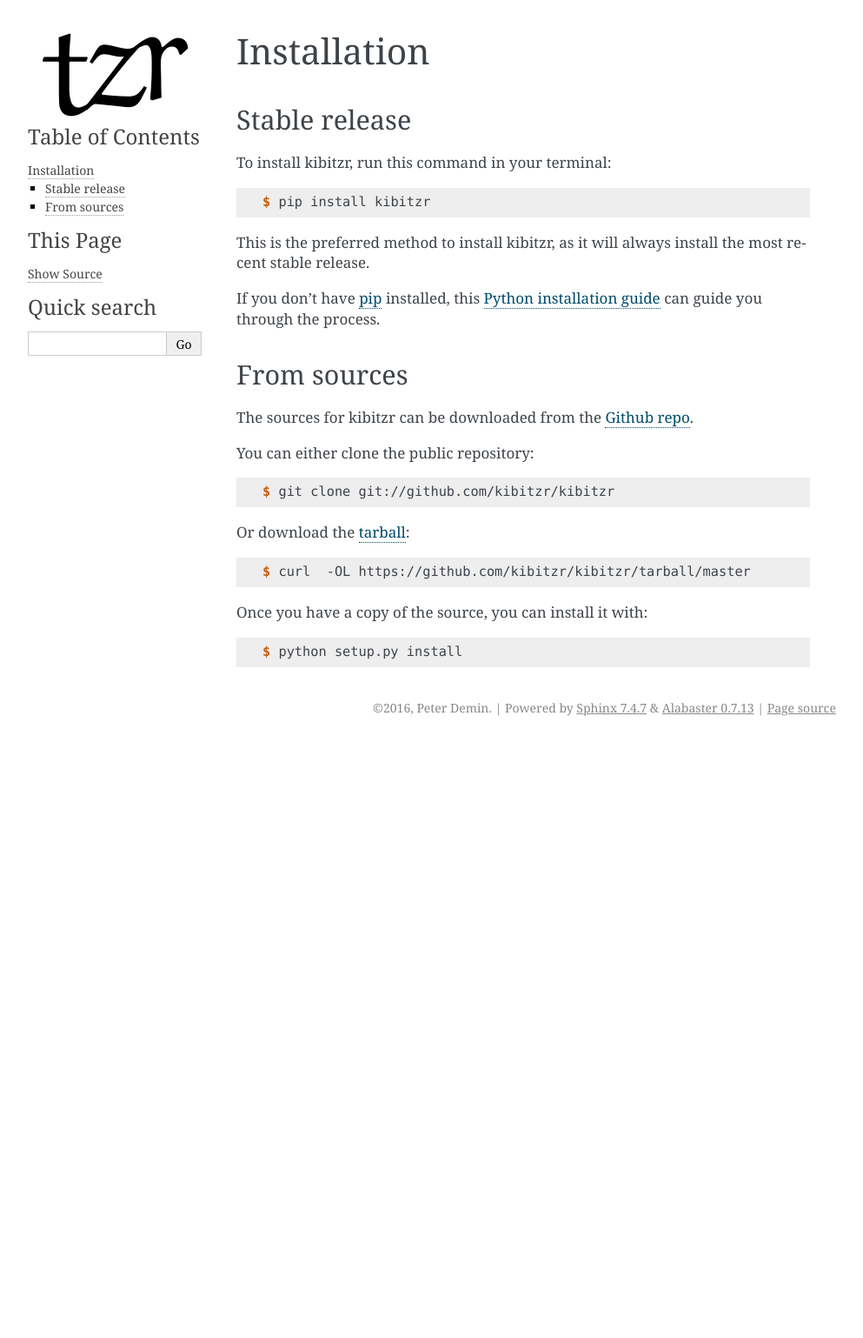
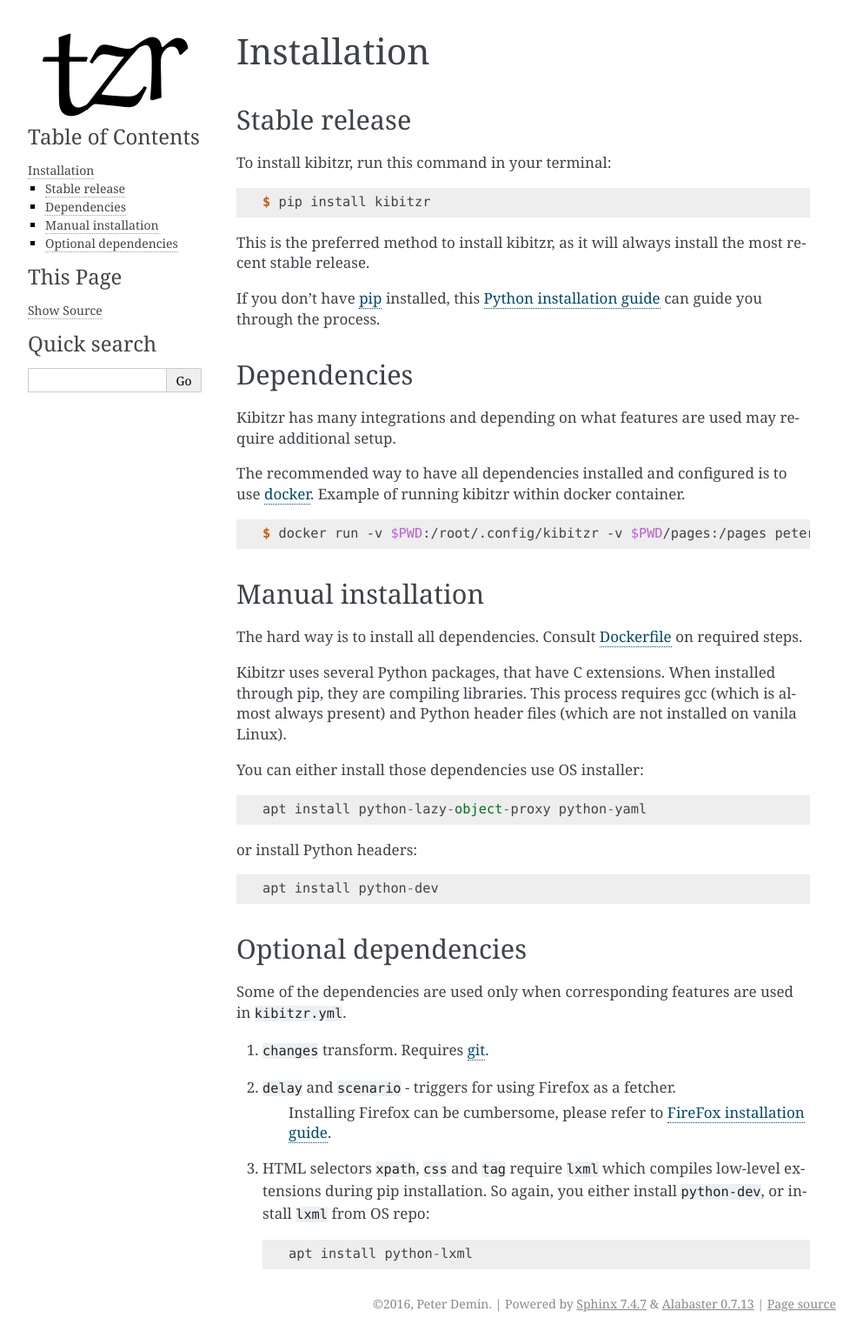
Before and after one commit to kibitzr/kibitzr, a Sphinx documentation site: the page built from docs/installation.rst, in a window 1280 px wide. Shown: the whole page at 87% size, without its empty margins (148-1141 px from the left). Built offline with Sphinx 7.4.7, drawn with Linux system fonts in a browser that asks for light colours; before the commit the page ends 900 px from its top, so only the background shows below that.

Commit message:
Better docs

```diff
--- a/docs/installation.rst
+++ b/docs/installation.rst
@@ -21,30 +21,51 @@
 .. _pip: https://pip.pypa.io
 .. _Python installation guide: http://docs.python-guide.org/en/latest/starting/installation/
 
-
-From sources
+Dependencies
 ------------
 
-The sources for kibitzr can be downloaded from the `Github repo`_.
+Kibitzr has many integrations and depending on what features are used may require additional setup.
 
-You can either clone the public repository:
+The recommended way to have all dependencies installed and configured is to use `docker`_.
+Example of running kibitzr within docker container.
 
 .. code-block:: console
 
-    $ git clone git://github.com/kibitzr/kibitzr
+    $ docker run -v $PWD:/root/.config/kibitzr -v $PWD/pages:/pages peterdemin/kibitzr
 
-Or download the `tarball`_:
+Manual installation
+-------------------
 
-.. code-block:: console
+The hard way is to install all dependencies. Consult `Dockerfile`_ on required steps.
 
-    $ curl  -OL https://github.com/kibitzr/kibitzr/tarball/master
+Kibitzr uses several Python packages, that have C extensions.
+When installed through pip, they are compiling libraries.
+This process requires gcc (which is almost always present)
+and Python header files (which are not installed on vanila Linux).
 
-Once you have a copy of the source, you can install it with:
+You can either install those dependencies use OS installer::
 
-.. code-block:: console
+    apt install python-lazy-object-proxy python-yaml
 
-    $ python setup.py install
+or install Python headers::
 
+    apt install python-dev
 
-.. _Github repo: https://github.com/kibitzr/kibitzr
-.. _tarball: https://github.com/kibitzr/kibitzr/tarball/master
+Optional dependencies
+---------------------
+
+Some of the dependencies are used only when corresponding features are used in ``kibitzr.yml``.
+
+1. ``changes`` transform. Requires `git`_.
+2. ``delay`` and ``scenario`` - triggers for using Firefox as a fetcher.
+    Installing Firefox can be cumbersome, please refer to :ref:`FireFox installation guide <firefox>`.
+3. HTML selectors ``xpath``, ``css`` and ``tag`` require ``lxml`` which
+   compiles low-level extensions during pip installation.
+   So again, you either install ``python-dev``, or install ``lxml`` from OS repo::
+
+        apt install python-lxml
+
+.. _docker: https://www.docker.com/
+.. _Dockerfile: https://github.com/kibitzr/kibitzr/blob/master/Dockerfile
+.. _git: https://git-scm.com/
+.. _xvfb: https://www.x.org/archive/X11R7.6/doc/man/man1/Xvfb.1.xhtml
```
Also changed, not shown: docs/firefox.rst (added, +30 -0 lines).
